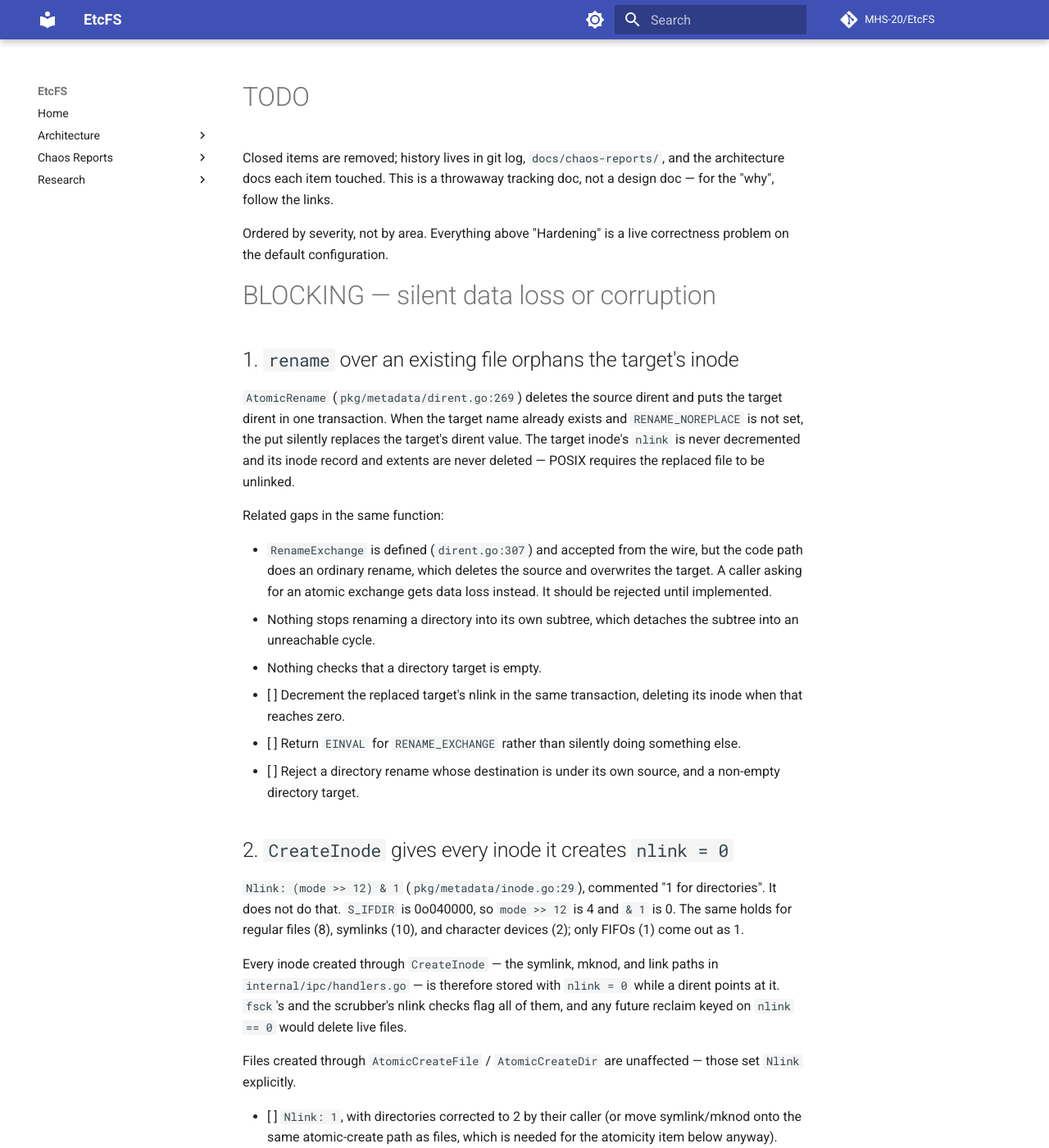
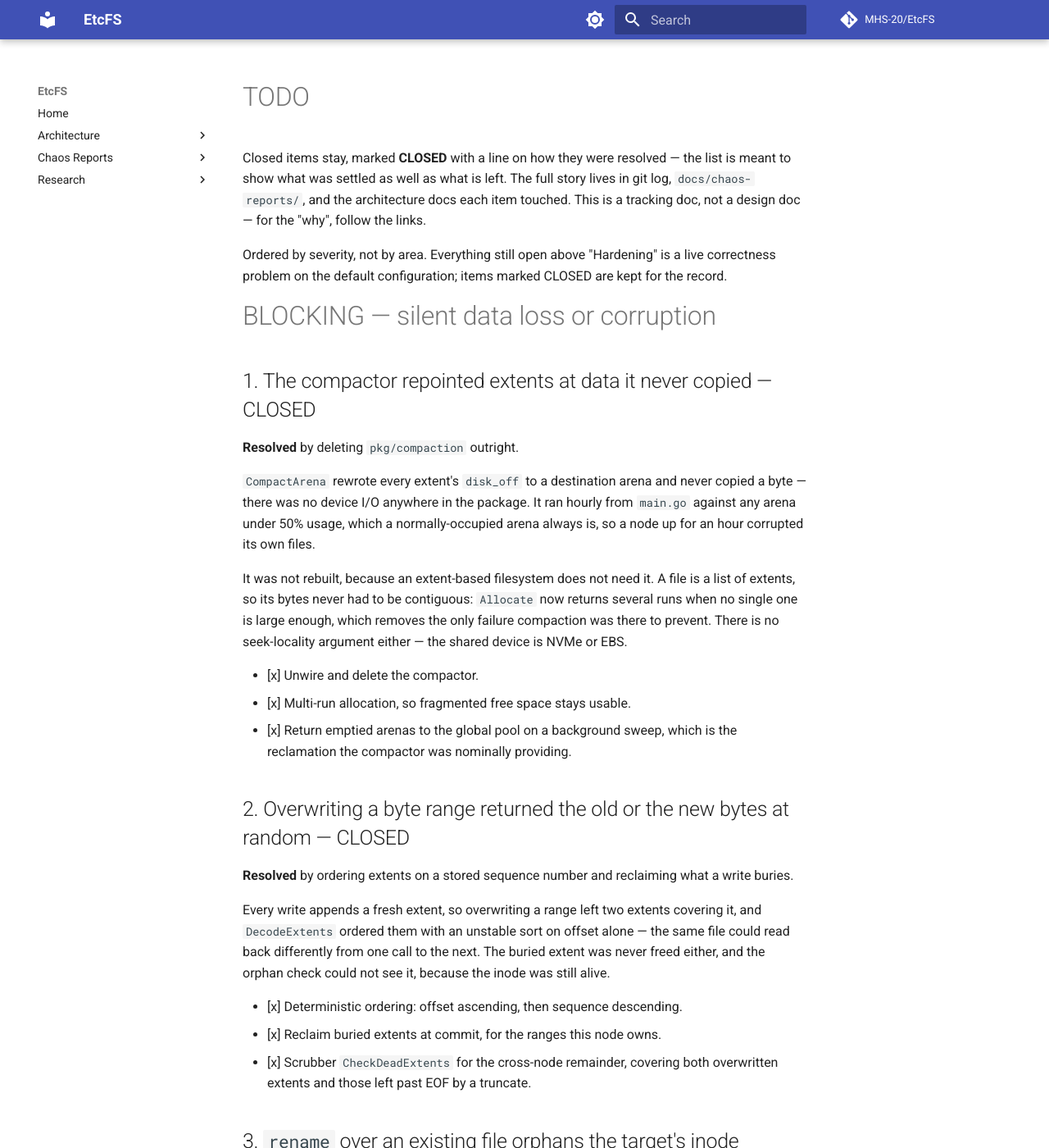
Before and after one commit to MHS-20/EtcFS, an MkDocs documentation site: the page built from docs/TODO.md, in a window 1280 px wide and 1400 px high. Shown: the whole window at 82% size. Built offline with MkDocs 1.6.1 and Material for MkDocs 9.7.7, drawn with Linux system fonts in a browser that asks for light colours; comment, search, counter and statistics services are not loaded; some of the changed text lies outside the part shown.

Commit message:
feat(extents): ordered writes by a stored sequence so split halves keep their parent's rank

````diff
--- a/docs/TODO.md
+++ b/docs/TODO.md
@@ -1,15 +1,54 @@
 # TODO
 
-Closed items are removed; history lives in git log, `docs/chaos-reports/`, and
-the architecture docs each item touched. This is a throwaway tracking doc, not
-a design doc — for the "why", follow the links.
+Closed items stay, marked **CLOSED** with a line on how they were resolved —
+the list is meant to show what was settled as well as what is left. The full
+story lives in git log, `docs/chaos-reports/`, and the architecture docs each
+item touched. This is a tracking doc, not a design doc — for the "why", follow
+the links.
 
-Ordered by severity, not by area. Everything above "Hardening" is a live
-correctness problem on the default configuration.
+Ordered by severity, not by area. Everything still open above "Hardening" is a
+live correctness problem on the default configuration; items marked CLOSED are
+kept for the record.
 
 # BLOCKING — silent data loss or corruption
 
-## 1. `rename` over an existing file orphans the target's inode
+## 1. The compactor repointed extents at data it never copied — CLOSED
+
+**Resolved** by deleting `pkg/compaction` outright.
+
+`CompactArena` rewrote every extent's `disk_off` to a destination arena and never
+copied a byte — there was no device I/O anywhere in the package. It ran hourly
+from `main.go` against any arena under 50% usage, which a normally-occupied
+arena always is, so a node up for an hour corrupted its own files.
+
+It was not rebuilt, because an extent-based filesystem does not need it. A file
+is a list of extents, so its bytes never had to be contiguous: `Allocate` now
+returns several runs when no single one is large enough, which removes the only
+failure compaction was there to prevent. There is no seek-locality argument
+either — the shared device is NVMe or EBS.
+
+- [x] Unwire and delete the compactor.
+- [x] Multi-run allocation, so fragmented free space stays usable.
+- [x] Return emptied arenas to the global pool on a background sweep, which is
+      the reclamation the compactor was nominally providing.
+
+## 2. Overwriting a byte range returned the old or the new bytes at random — CLOSED
+
+**Resolved** by ordering extents on a stored sequence number and reclaiming what
+a write buries.
+
+Every write appends a fresh extent, so overwriting a range left two extents
+covering it, and `DecodeExtents` ordered them with an unstable sort on offset
+alone — the same file could read back differently from one call to the next. The
+buried extent was never freed either, and the orphan check could not see it,
+because the inode was still alive.
+
+- [x] Deterministic ordering: offset ascending, then sequence descending.
+- [x] Reclaim buried extents at commit, for the ranges this node owns.
+- [x] Scrubber `CheckDeadExtents` for the cross-node remainder, covering both
+      overwritten extents and those left past EOF by a truncate.
+
+## 3. `rename` over an existing file orphans the target's inode
 
 `AtomicRename` (`pkg/metadata/dirent.go:269`) deletes the source dirent and
 puts the target dirent in one transaction. When the target name already exists
@@ -261,7 +300,7 @@ the stamp against.
       — it currently feeds an unbounded anomaly list (below) and would fire the
       `etcfuse_scrub_anomalies_total` alert continuously after the first fence.
 
-## 13. Nothing ties allocation to the actual size of the device
+## 15. Nothing ties allocation to the actual size of the device
 
 `AcquireArena` takes the next counter value and uses `arenaID * ArenaSizeBytes`
 as the offset (`pkg/arena/allocator.go:66`). Nothing compares that against
@@ -301,33 +340,32 @@ only signal, and it reads as informational.
       configured. Keep the fallback only for the single-node and file-backed
       test paths, and log it at warning level there.
 
-## 15. A write landing strictly inside an extent reclaims nothing
+## 17. A write landing strictly inside an extent reclaims nothing — CLOSED
 
-Partial overlaps are handled at the edges: an extent covered at its front or
-its back is trimmed to the surviving piece, which keeps its own key and chunk
-number, and the whole blocks it no longer reads from go back to the arena.
+**Resolved** by moving write ordering out of the key and into the value.
 
-A write landing strictly *inside* an extent is not, because the survivor is two
-pieces and the second needs a record of its own. Recency is carried by the chunk
-number in the key, so a new key would assert that piece is newer than the extent
-it was cut from, and it would then beat any genuinely newer extent overlapping
-it — reachable, since extents in another node's arena are never trimmed and so
-do overlap. The write buries the bytes and leaves their blocks allocated. Reads
-stay correct; the space is held until the file is deleted or fully overwritten.
+Extents carry a sequence number as a fifth field, `<log_off>,<disk_off>,<length>,
+<generation>,<sequence>`. Reads order by offset, then by descending sequence.
+The chunk number in the key is now only an identifier.
 
-Also unreclaimed, for the same reason at a smaller scale: a covered region under
-one block, since blocks are the unit of reuse.
+That is what makes a middle split safe: an overwrite trims the extent into a
+head under the original key and a tail under a fresh one, in one transaction,
+and *both keep their parent's sequence*. Neither can outrank a genuinely newer
+extent overlapping it — which was the hazard that blocked this, and is reachable,
+since extents in another node's arena are never trimmed and so do overlap.
 
-The fix is to stop deriving recency from the key. A sequence number stored *in*
-the extent value would let both halves of a split keep the parent's, leaving the
-key free to be nothing but an identifier.
+A four-field value decodes with its sequence set to its chunk number, which is
+the order those records were appended in, so old and new records stay correctly
+ordered against each other. No migration.
 
-- [ ] Add a sequence field to the extent value, defaulting to the chunk number
-      when absent so existing records still decode. Order reads by it, and have
-      a split carry the parent's into both pieces.
-- [ ] Then split down the middle: two records, blocks between them freed.
+- [x] Sequence field in the extent value, defaulting to the chunk number when
+      absent. Reads ordered by it; a split carries the parent's into both pieces.
+- [x] Split down the middle: two records, blocks between them freed.
+- [ ] Still unreclaimed: a covered region smaller than one block, since blocks
+      are the unit of reuse. Bounded and read-correct; the block comes back when
+      its extent is fully covered or the file is deleted.
 
-## 16. Integration suites clobber each other on a shared etcd
+## 18. Integration suites clobber each other on a shared etcd
 
 `pkg/arena`, `pkg/metadata` and `pkg/scrub` all carry `//go:build integration`
 tests that hit one etcd at `ETCD_ENDPOINTS`, with no key namespacing and no
--- a/docs/architecture/fuse/fuse-write-operations.md
+++ b/docs/architecture/fuse/fuse-write-operations.md
@@ -148,7 +148,7 @@ WRITE is called when the kernel has data to write to a file. The Go backend rece
 4. Write the data bytes to the block device via `pwrite()`, one call per run.
 5. Call `sync_file_range()` on each written range to ensure data durability.
 6. Read the node's current fencing generation from `gen:<node_id>` in etcd.
-7. Store one extent entry per run in etcd at `extent:<ino>/<chunk>` with the value `"logical_off,disk_off,length,generation"`, in logical order. Chunk numbers continue from one past the highest currently in use.
+7. Store one extent entry per run in etcd at `extent:<ino>/<chunk>` with the value `"logical_off,disk_off,length,generation,sequence"`, in logical order. Chunk numbers continue from one past the highest currently in use, and every run of a single write shares one sequence — they are one write, over disjoint logical ranges.
 8. If the write extends beyond the current file size, update the inode size in etcd. Steps 7 and 8 are one generation-guarded transaction.
 9. Reclaim any extent this write has fully buried (see below).
 10. Return the number of bytes written.
@@ -171,15 +171,17 @@ Multiple writes to the same file create separate extent keys (`extent:<ino>/0`,
 
 A write is never an in-place update. Overwriting a range allocates fresh blocks and appends a new extent, so two extents end up covering the same logical bytes. Two consequences follow.
 
-**Reads must resolve to the newer one.** Extents are ordered by logical offset and then by *descending* chunk number, and the read handler takes the first extent covering the offset it wants — so the later write is the one it sees. Chunk numbers are handed out in ascending order, which is what makes "later" well defined.
+**Reads must resolve to the newer one.** Every extent carries a sequence number in its value. Extents are ordered by logical offset and then by *descending* sequence, and the read handler takes the first extent covering the offset it wants — so the later write is the one it sees.
 
 **The buried bytes' blocks are dead.** Once the commit lands, each extent the write touched is rewritten to whatever it still leaves readable, and the blocks in between are returned to the free-list. As with truncation this applies only to extents in an arena this node owns; the rest are left for their owner's scrubber.
 
-An extent covered entirely is deleted. One covered at its front or its back is trimmed to the surviving piece, which keeps the extent's original key — and with it its original chunk number, so the write stays the newer of the two wherever they still overlap.
+An extent covered entirely is deleted. One covered at its front or its back is trimmed to the single surviving piece under the original key. One covered in the *middle* leaves two pieces: the head keeps the original key and the tail is written under a fresh one, both in the same transaction, so a crash cannot leave the middle described twice.
+
+Every surviving piece keeps its parent's sequence number. That is the reason the sequence lives in the value and not in the key: a piece ranked by its own key would claim to be newer than the extent it was cut from, and would then win over a genuinely newer extent overlapping it — reachable, because extents in another node's arena are never trimmed and so do overlap.
 
 Trimming the front moves the survivor's device offset forward, and that distance is rounded *down* to a block boundary. Two reasons. A read reaches the extent through `O_DIRECT`, where the device offset must be sector-aligned; and rounding the other way would leave the bytes between the write's end and the survivor's start described by no extent at all, so they would read back as zeroes. Rounding down instead leaves the survivor holding a few bytes the write also covers, which costs at most one block and resolves correctly, because the write's chunk is the higher one.
 
-A write landing strictly *inside* an extent is the one case left unreclaimed. It would leave two readable pieces, and the second needs a record of its own — but recency is carried by the chunk number in the key, so a new key would claim that piece is newer than the extent it was cut from, and it would then win over any genuinely newer extent overlapping it. That is reachable, because extents in another node's arena are never trimmed and so do overlap. The write buries the bytes without reclaiming them; the read stays correct either way.
+What is still left unreclaimed is a covered region smaller than one block, since blocks are the unit of reuse. The bytes are buried and read correctly; their block stays allocated until the extent holding it is fully covered or the file is deleted.
 
 Reclamation happens after the commit, never before: a transaction rejected by the generation guard must not have freed blocks the file still refers to.
 
--- a/docs/architecture/metadata/metadata-schema.md
+++ b/docs/architecture/metadata/metadata-schema.md
@@ -72,6 +72,22 @@ The fixed-length binary record stored at each `inode:<ino>` key, totalling 72 by
 
 The extent list is **_not_** embedded in the inode record. Extents are stored in separate keys (`extent:<ino>/<chunk>`) to keep the inode value small and to allow extent maps to grow beyond the 1.5 MiB etcd value limit without splitting the inode record itself.
 
+### Extent
+
+Unlike the other records, an extent's value is ASCII: five comma-separated decimal integers at `extent:<ino>/<chunk>`.
+
+```
+<logical_off>,<disk_off>,<length>,<generation>,<sequence>
+```
+
+`generation` is the writer's fencing generation at commit time, which the scrubber cross-checks.
+
+`sequence` orders writes to the same logical bytes. A write is never an in-place update — it allocates fresh blocks and appends an extent — so two extents can cover one range, and the higher sequence is the later write and the one a read resolves to. The chunk number in the key makes the key unique within the inode and nothing more.
+
+Keeping recency in the value rather than the key is what allows an extent to be split. Trimming an overwritten extent down to the pieces still readable can leave two records, and both must remain exactly as old as the extent they were cut from; a second key would instead assert the piece is newer, and it would then win over a genuinely newer extent overlapping it.
+
+A four-field value, written before the sequence field existed, decodes with its sequence set to its chunk number — which is the order those records were appended in, so they stay correctly ordered against each other and against anything written since. No migration is needed.
+
 The `Nlink` field tracks the number of directory entries pointing to this inode. When `Nlink` reaches zero, the inode is eligible for deletion. The fsck checker verifies that `Nlink` matches the actual dirent count for every inode.
 
 ### LockRecord
--- a/docs/architecture/reliability/continuous-scrubber.md
+++ b/docs/architecture/reliability/continuous-scrubber.md
@@ -93,20 +93,22 @@ The scrubber runs as a background goroutine within the Go daemon (etcfuse-meta).
 **What it checks:** Every extent of a *live* inode is still reachable through that inode. Two things make an extent unreachable while its file goes on existing:
 
 - **Past the end of the file.** A truncate lowers `inode:<ino>`'s size; every extent starting at or beyond the new size describes bytes no read can ever return, because the kernel clamps a read to the size it last saw.
-- **Overwritten.** A write is not an in-place update: it allocates fresh blocks and appends a new extent. When the new extent covers an older one's logical range entirely, the older one's blocks are dead.
+- **Overwritten.** A write is not an in-place update: it allocates fresh blocks and appends a new extent. When an extent with a higher sequence number covers an older one's logical range entirely, the older one's blocks are dead.
 
 Neither is visible to the orphan check, which looks for extents whose *inode* is gone. Here the inode is very much alive, so without this check the blocks stay allocated for as long as the file exists.
 
 **How it works:**
 1. Scan all `extent:*` keys and all `inode:*` keys, once each.
 2. Group extents by inode; skip any inode that is missing (those belong to the orphan check).
-3. An extent is dead if its `log_off` is at or beyond the inode's size, or if a sibling extent with a higher chunk number covers its whole logical range.
+3. An extent is dead if its `log_off` is at or beyond the inode's size, or if a sibling extent with a higher sequence number covers its whole logical range.
 
 **Resolution:** Automatic, subject to the ownership rule in [Automatic Remediation](#automatic-remediation).
 
 The node that issued the truncate or the overwrite already reclaims what it owns inline, without waiting for a scrub pass. What reaches this check is the cross-node remainder: an operation issued from one node against bytes sitting in another node's arena, which only that arena's owner may reclaim.
 
 An extent that is only *partly* past the new end of file, or only partly overwritten, is left alone here — its surviving portion is still live data, so removing it would take good bytes with it. Trimming one is a rewrite rather than a delete, and the node performing the truncate or the overwrite already does it for the ranges it owns. What this check adds is the whole-extent case, which is the one that has no other owner-side trigger.
+
+That trimming is why the check reads sequence numbers rather than chunk numbers: a trimmed extent can be split into two records, and both keep their parent's sequence, so neither is mistaken for a newer write than it is.
 
 **Likely causes:** ordinary truncates and overwrites. Unlike the other five, a finding here is not evidence of a bug — it is the expected steady state between an operation and the pass that tidies up after it.
 
````
Also changed, not shown: other parts of docs/TODO.md (+32 -32 lines), 5 other files.
